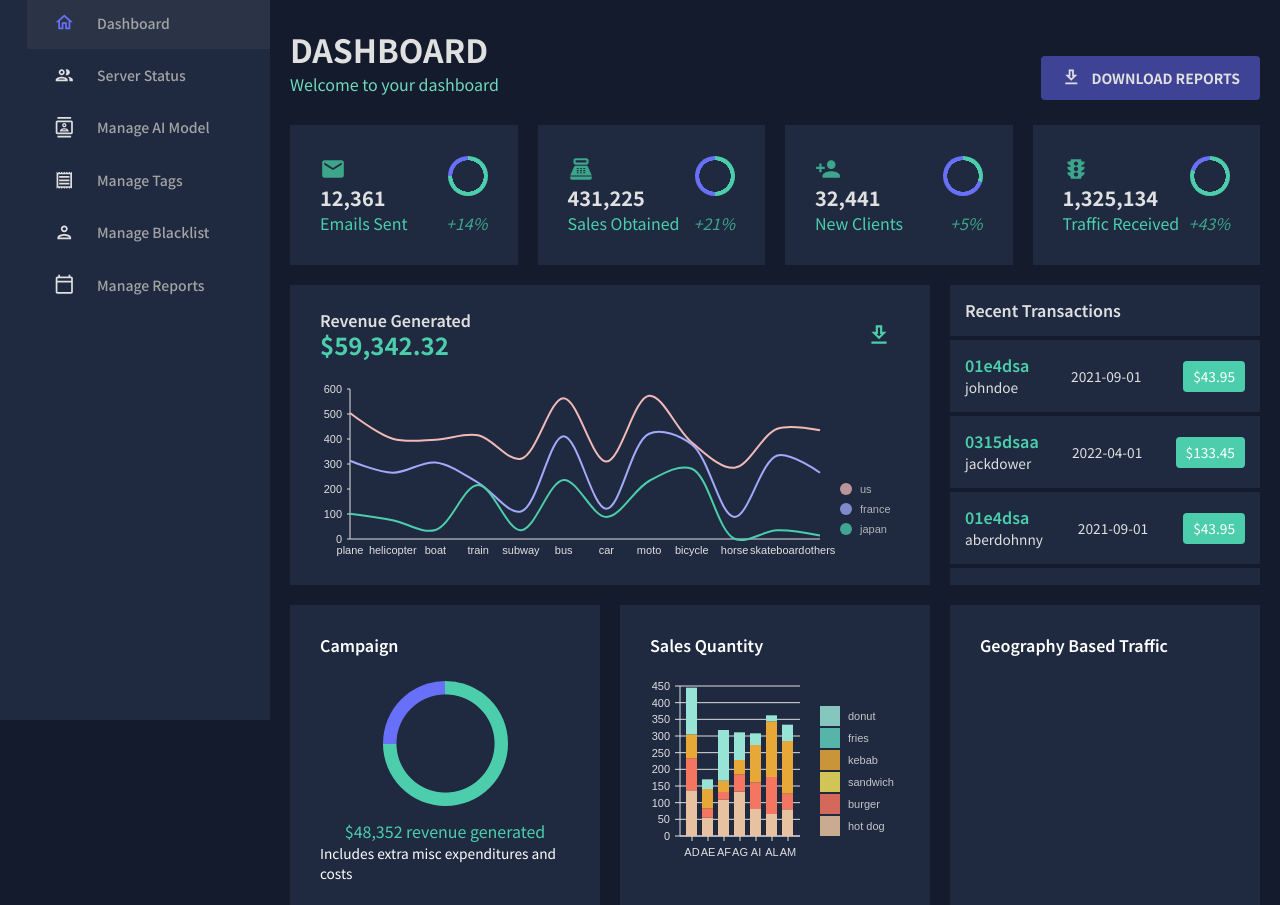
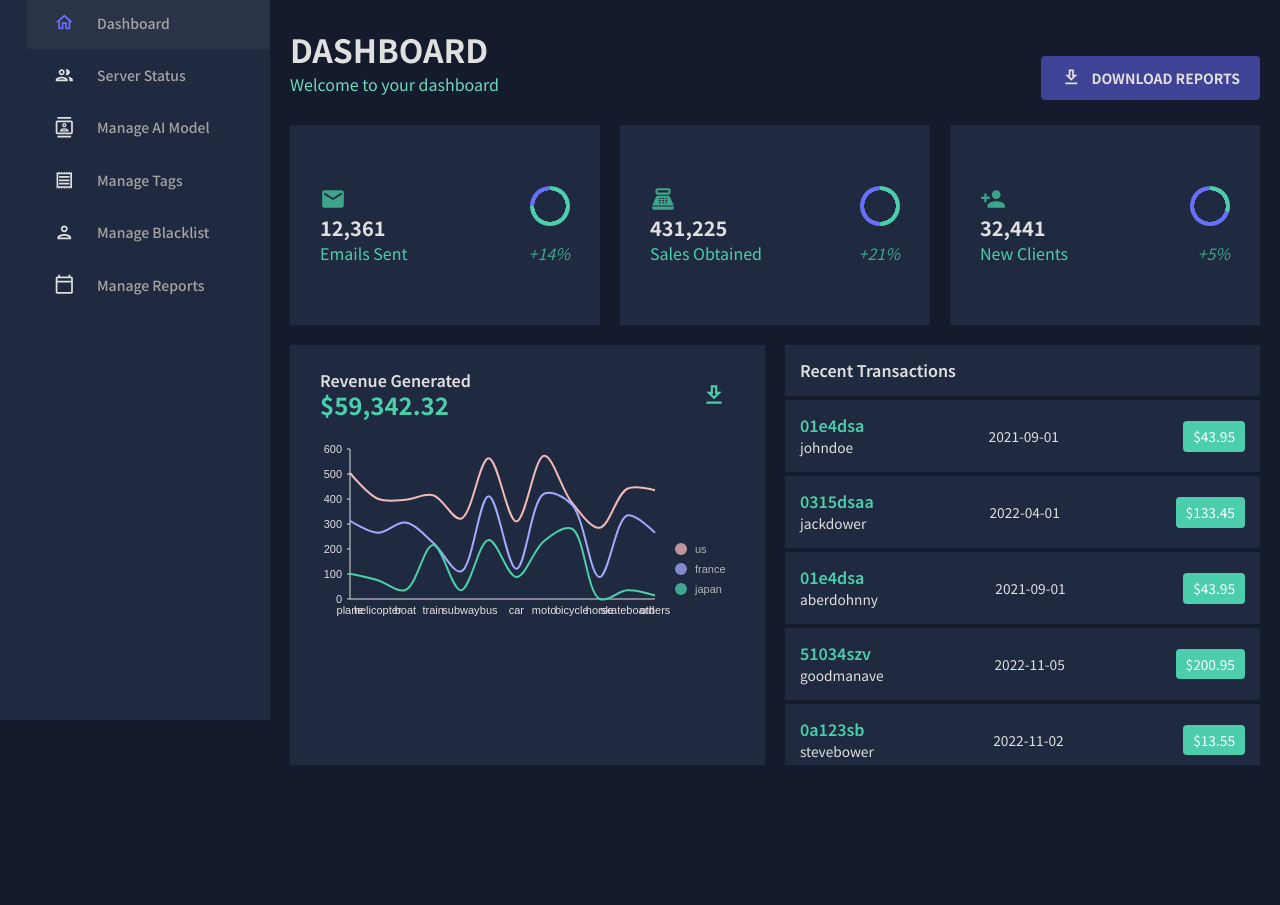
Before and after one commit to Team-Easy/Ondoset_Web, a React (Create React App) app in the folder ondoset-admin/: page / in a window 1280 px wide. Shown: the part 80-985 px from the top of the page. After the commit the page ends 845 px from the top, so only its background shows below. Built offline with nearby package versions, Linux system fonts and the light colour scheme.

Commit message:
Feat: revise dashboard layout

```diff
--- a/ondoset-admin/src/scenes/dashboard/index.jsx
+++ b/ondoset-admin/src/scenes/dashboard/index.jsx
@@ -42,12 +42,12 @@ const Dashboard = () => {
       <Box
         display="grid"
         gridTemplateColumns="repeat(12, 1fr)"
-        gridAutoRows="140px"
+        gridAutoRows="200px"
         gap="20px"
       >
         {/* ROW 1 */}
         <Box
-          gridColumn="span 3"
+          gridColumn="span 4"
           backgroundColor={colors.primary[400]}
           display="flex"
           alignItems="center"
@@ -66,7 +66,7 @@ const Dashboard = () => {
           />
         </Box>
         <Box
-          gridColumn="span 3"
+          gridColumn="span 4"
           backgroundColor={colors.primary[400]}
           display="flex"
           alignItems="center"
@@ -85,7 +85,7 @@ const Dashboard = () => {
           />
         </Box>
         <Box
-          gridColumn="span 3"
+          gridColumn="span 4"
           backgroundColor={colors.primary[400]}
           display="flex"
           alignItems="center"
@@ -103,29 +103,10 @@ const Dashboard = () => {
             }
           />
         </Box>
-        <Box
-          gridColumn="span 3"
-          backgroundColor={colors.primary[400]}
-          display="flex"
-          alignItems="center"
-          justifyContent="center"
-        >
-          <StatBox
-            title="1,325,134"
-            subtitle="Traffic Received"
-            progress="0.80"
-            increase="+43%"
-            icon={
-              <TrafficIcon
-                sx={{ color: colors.greenAccent[600], fontSize: "26px" }}
-              />
-            }
-          />
-        </Box>
 
         {/* ROW 2 */}
         <Box
-          gridColumn="span 8"
+          gridColumn="span 6"
           gridRow="span 2"
           backgroundColor={colors.primary[400]}
         >
@@ -165,7 +146,7 @@ const Dashboard = () => {
           </Box>
         </Box>
         <Box
-          gridColumn="span 4"
+          gridColumn="span 6"
           gridRow="span 2"
           backgroundColor={colors.primary[400]}
           overflow="auto"
@@ -214,67 +195,6 @@ const Dashboard = () => {
             </Box>
           ))}
         </Box>
-
-        {/* ROW 3 */}
-        <Box
-          gridColumn="span 4"
-          gridRow="span 2"
-          backgroundColor={colors.primary[400]}
-          p="30px"
-        >
-          <Typography variant="h5" fontWeight="600">
-            Campaign
-          </Typography>
-          <Box
-            display="flex"
-            flexDirection="column"
-            alignItems="center"
-            mt="25px"
-          >
-            <ProgressCircle size="125" />
-            <Typography
-              variant="h5"
-              color={colors.greenAccent[500]}
-              sx={{ mt: "15px" }}
-            >
-              $48,352 revenue generated
-            </Typography>
-            <Typography>Includes extra misc expenditures and costs</Typography>
-          </Box>
-        </Box>
-        <Box
-          gridColumn="span 4"
-          gridRow="span 2"
-          backgroundColor={colors.primary[400]}
-        >
-          <Typography
-            variant="h5"
-            fontWeight="600"
-            sx={{ padding: "30px 30px 0 30px" }}
-          >
-            Sales Quantity
-          </Typography>
-          <Box height="250px" mt="-20px">
-            <BarChart isDashboard={true} />
-          </Box>
-        </Box>
-        <Box
-          gridColumn="span 4"
-          gridRow="span 2"
-          backgroundColor={colors.primary[400]}
-          padding="30px"
-        >
-          <Typography
-            variant="h5"
-            fontWeight="600"
-            sx={{ marginBottom: "15px" }}
-          >
-            Geography Based Traffic
-          </Typography>
-          <Box height="200px">
-            {/* <GeographyChart isDashboard={true} /> */}
-          </Box>
-        </Box>
       </Box>
     </Box>
   );
```
